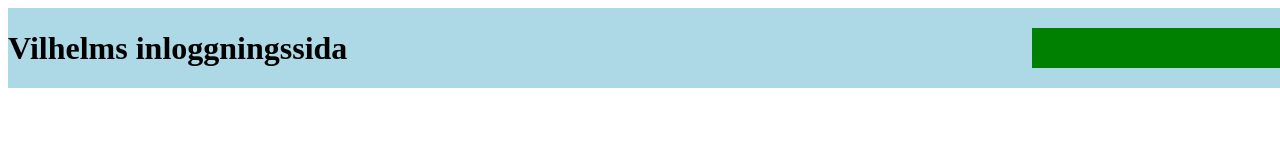
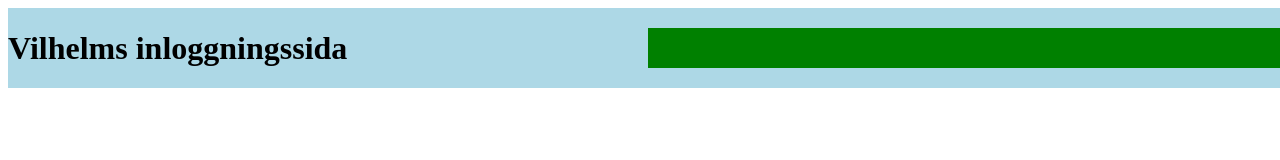
Before and after one commit to villetf/inloggningssida, a plain HTML site: page index.html in a window 1280 px wide. Drawn offline with Linux system fonts and the light colour scheme.

Commit message:
lade till css-egenskaper

```diff
--- a/styles.css
+++ b/styles.css
@@ -8,7 +8,10 @@
 }
 
 #loginDiv {
-   width: 20vw;
+   width: 50vw;
    height: 50%;
    background-color: green;
+   display: flex;
+   justify-content: space-between;
+   align-items: center;
 }
```
